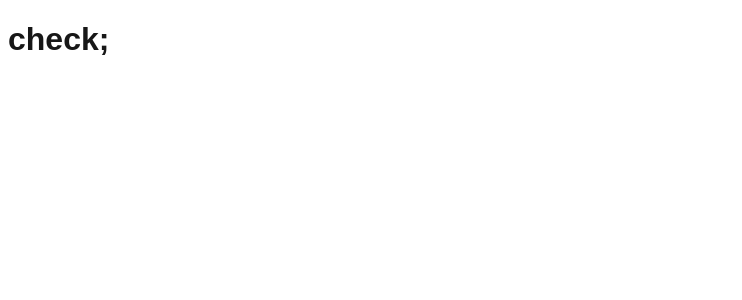
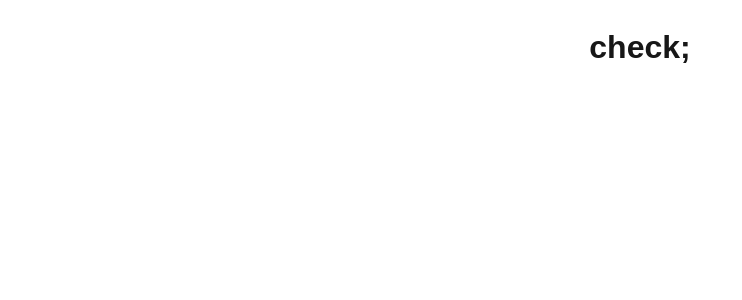
Before and after one commit to 0xamitr/blog, a Next.js app: page / in a window 1280 px wide. Shown: the top 300 px of the page, without its empty margins (0-742 px from the left). Built offline with nearby package versions, Linux system fonts and the light colour scheme.

Commit message:
align center

```diff
--- a/src/app/page.tsx
+++ b/src/app/page.tsx
@@ -2,7 +2,7 @@
 export default function Home() {
   return (
     <div>
-      <main >
+      <main className="flex flex-col items-center max-width: var(--container-7xl)">
         <h1>check;</h1>
       </main>
 
```
